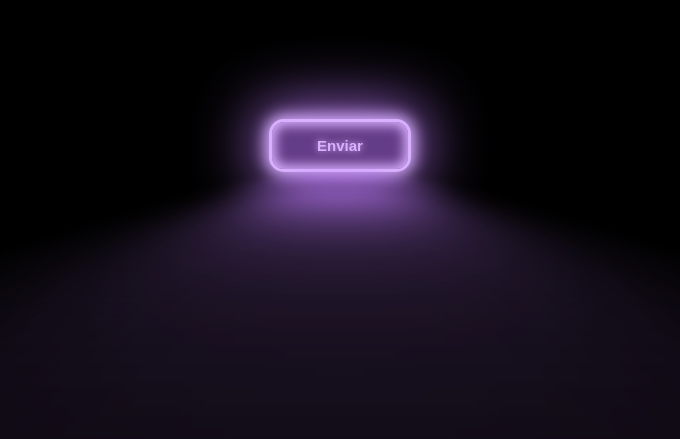
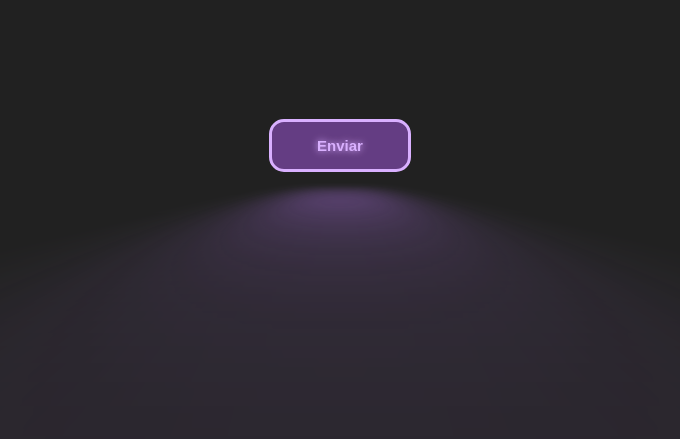
Before and after one commit to croaian/bot-o-s-q-2, a plain HTML site: page index.html in a window 1280 px wide. Shown: the part 263-702 px from the top of the page, without its empty margins (300-980 px from the left). Drawn offline with Linux system fonts and the light colour scheme.

Commit message:
Update style.css

```diff
--- a/style.css
+++ b/style.css
@@ -3,14 +3,16 @@ body{
     display: flex;
     align-items: center;
     justify-content: center;
-    background-color: black;
+    background-color: #212121;
 }
-.button{
-    --glow-color: rgb(217,176,255);
-    --glow-spread-color: rgba(191,123,255,0.781);
-    --enhanced-glow-color: rgb(231,206,255);
-    --btn-color: rgb(100,61,136);
-    border: .25em solid var(--glow-color);
+
+button {
+--glow-color:rgb(217,176,255);
+--glow-spread-color:rgba(191,123,255,0.781);
+--enhanced-glow-color:rgb(231,206,255);
+--btn-color: rgb(100,61,131);
+
+border:.25em solid var(--glow-color);
 padding: 1em 3em;
 color: var(--glow-color);
 cursor: pointer;
@@ -19,17 +21,20 @@ body{
 background-color: var(--btn-color);
 border-radius: 1em;
 outline: none;
-    box-shadow: 0 0 1em .25em var(--glow-color), 0 0 4em 1em var(--glow-spread-color), inset 0 0 0.75em .25em var(--glow-color);
+box-shadow: 0 0 1em .25em var(--glow-color),
+            0 0 4em var(--glow-spread-color),
+            inset 0 0. 75em .25em var(--glow-color);
 text-shadow: 0 0 .5em var(--glow-color);
 position: relative;
-    transition: all 0.3s;
+transition:all 0.3s;
+
 }
-.button::after{
+button::after {
 pointer-events: none;
-    content: "";
-    position: absolute;
+content: " ";
+position:absolute;
 top: 120%;
-    left: 0;
+left:0%;
 height: 100%;
 width: 100%;
 background-color: var(--glow-spread-color);
@@ -37,27 +42,17 @@ body{
 opacity: .7;
 transform: perspective(1.5em) rotateX(35deg) scale(1, .6);
 }
-button::before {
-    content: "";
-    position: absolute;
-    top: 80%;
-    left: 0;
-    height: 100%;
-    width: 100%;
-    background-color: var(--glow-spread-color);
-    filter: blur(1.5em);
-    opacity: .7;
-    transform: perspective(1.5em) rotateX(35deg) scale(1, .6);
-}
+
 button:hover{
     color: var(--btn-color);
     background-color: var(--glow-color);
-    box-shadow: 0 0 1em 0.25em var(--glow-color),
-                0 0 0.75em 0.25em var(--glow-spread-color),
-                inset 0 0 0.75em var(--glow-color);
+    box-shadow: 0 0 1em .25em var(--glow-color),
+                0 0 4em 2em var(--glow-spread-color);
+                inset: 0 0 .75em .25em var(--glow-color);
 }
+
 button:active{
-    box-shadow: 0 0 0.6em 0.25em var(--glow-color),
-                0 0 0.3em 0.25em var(--glow-spread-color),
-                inset 0 0 5em 0 var(--glow-color);
+    box-shadow: 0 0 0.6em .25em var(--glow-color)
+                0 0 2.5em 2em var(--glow-spread-color);
+                inset: 0 0 .5em .25em var(--glow-color);
 }
```
Lines whose indentation alone changed are shown as unchanged.
